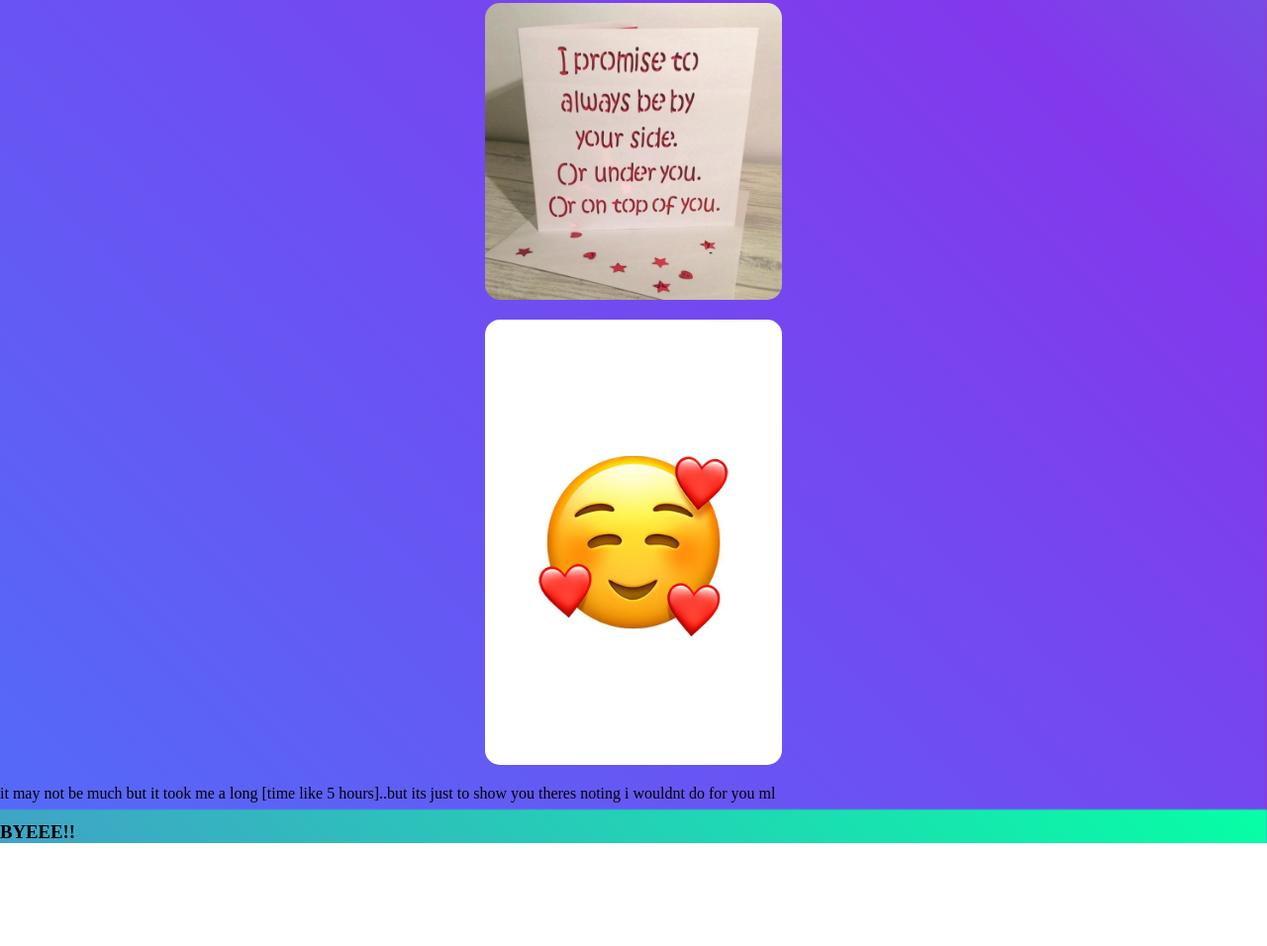
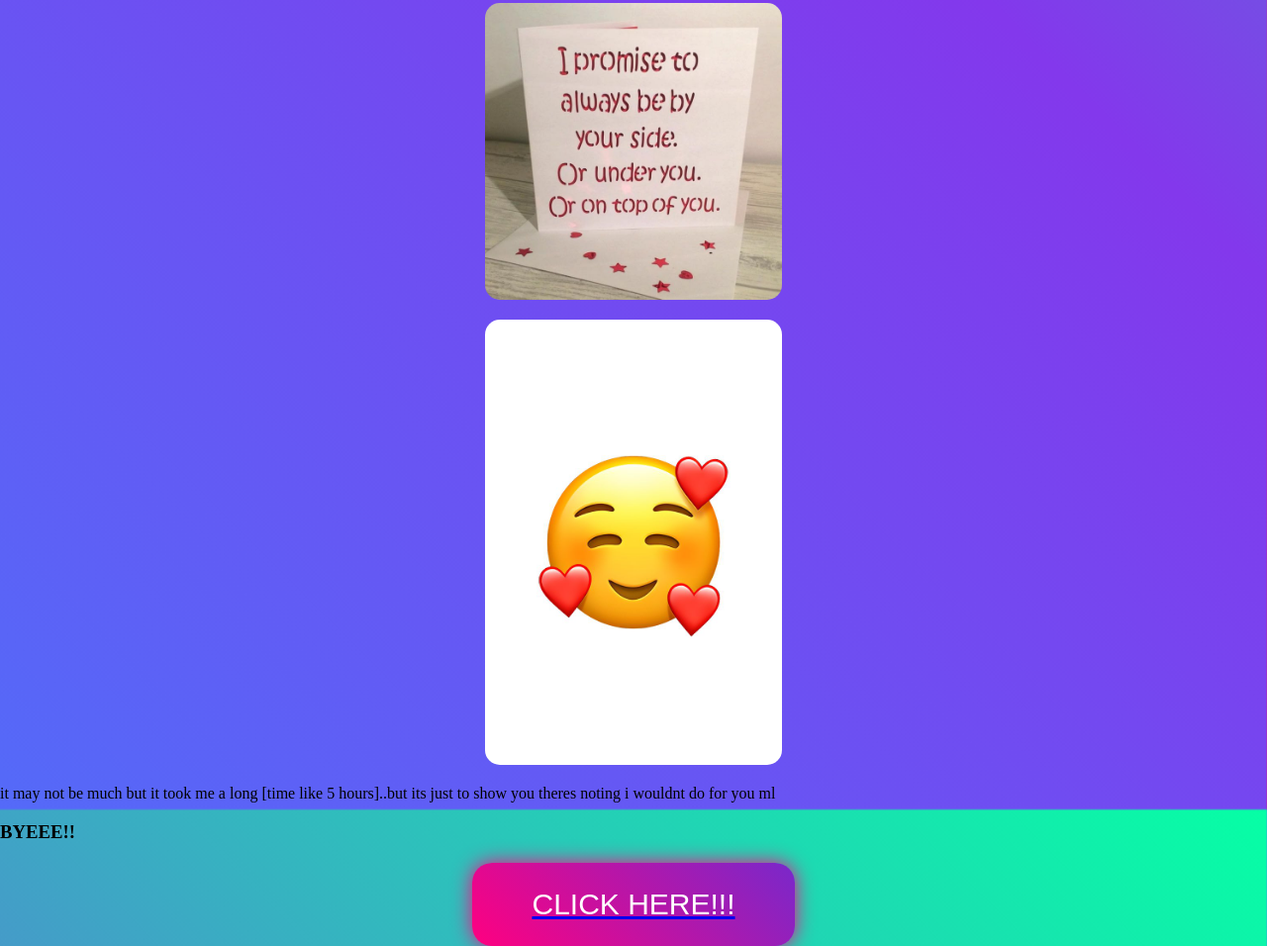
Before and after one commit to oluwasomiolaleye-coder/My-website, a plain HTML site: page images page.html in a window 1280 px wide. Shown: the part 1282-2238 px from the top of the page at 99% size. Before the commit the page ends 2134 px from the top, so only its background shows below. Drawn offline with Linux system fonts and the light colour scheme.

Commit message:
Add button link and improve HTML structure
Added a button linking to ilmb.html and fixed HTML formatting.

```diff
--- a/images page.html
+++ b/images page.html
@@ -17,5 +17,6 @@
     <img src="emoji.jpg" alt="description"
         <h2>it may not be much but it took me a long [time like 5 hours]..but its just to show you theres noting i wouldnt do for you ml
     <h3>BYEEE!!</h3>
+    <a href="ilmb.html"><button>CLICK HERE!!!</button>
 </body>
 </html>
```
